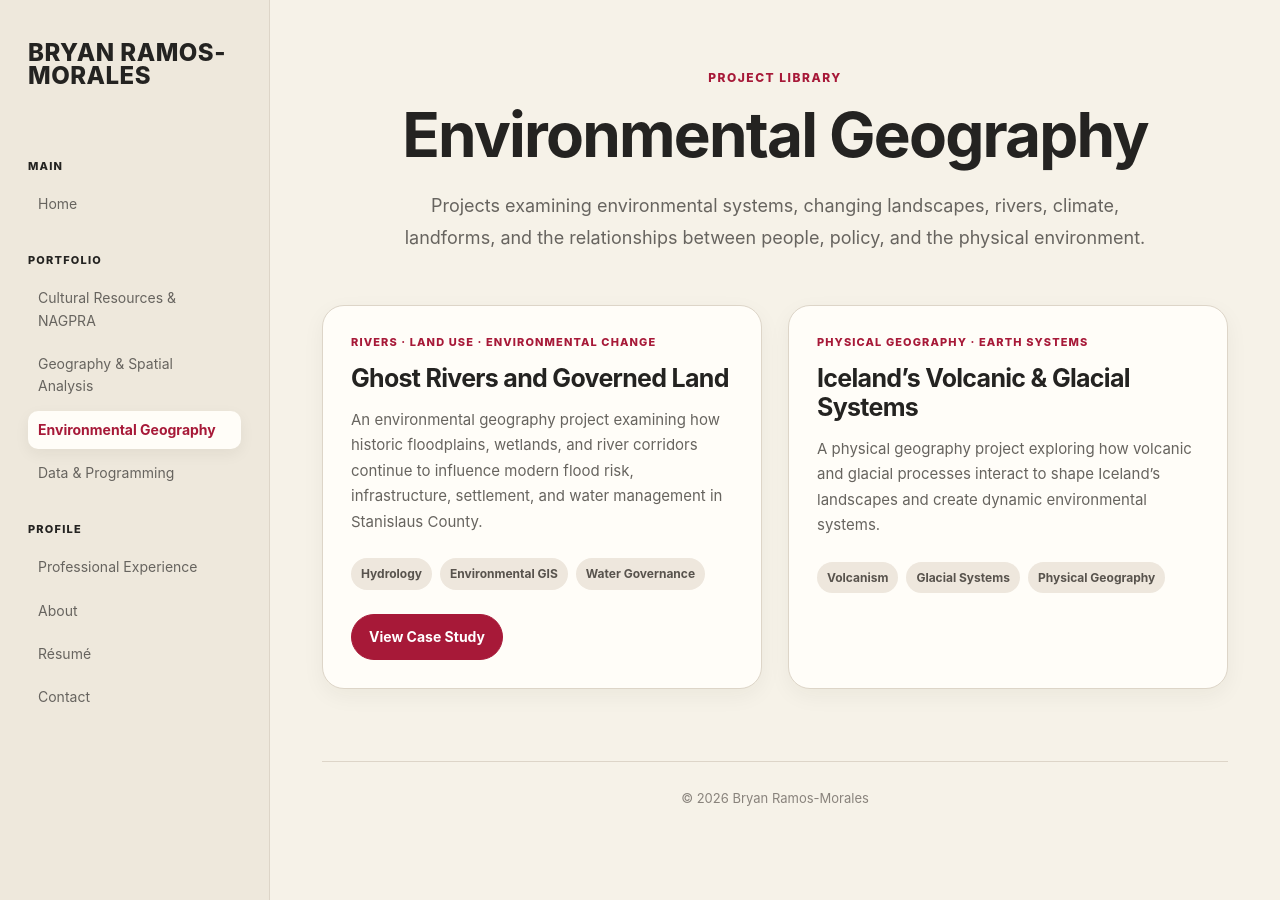
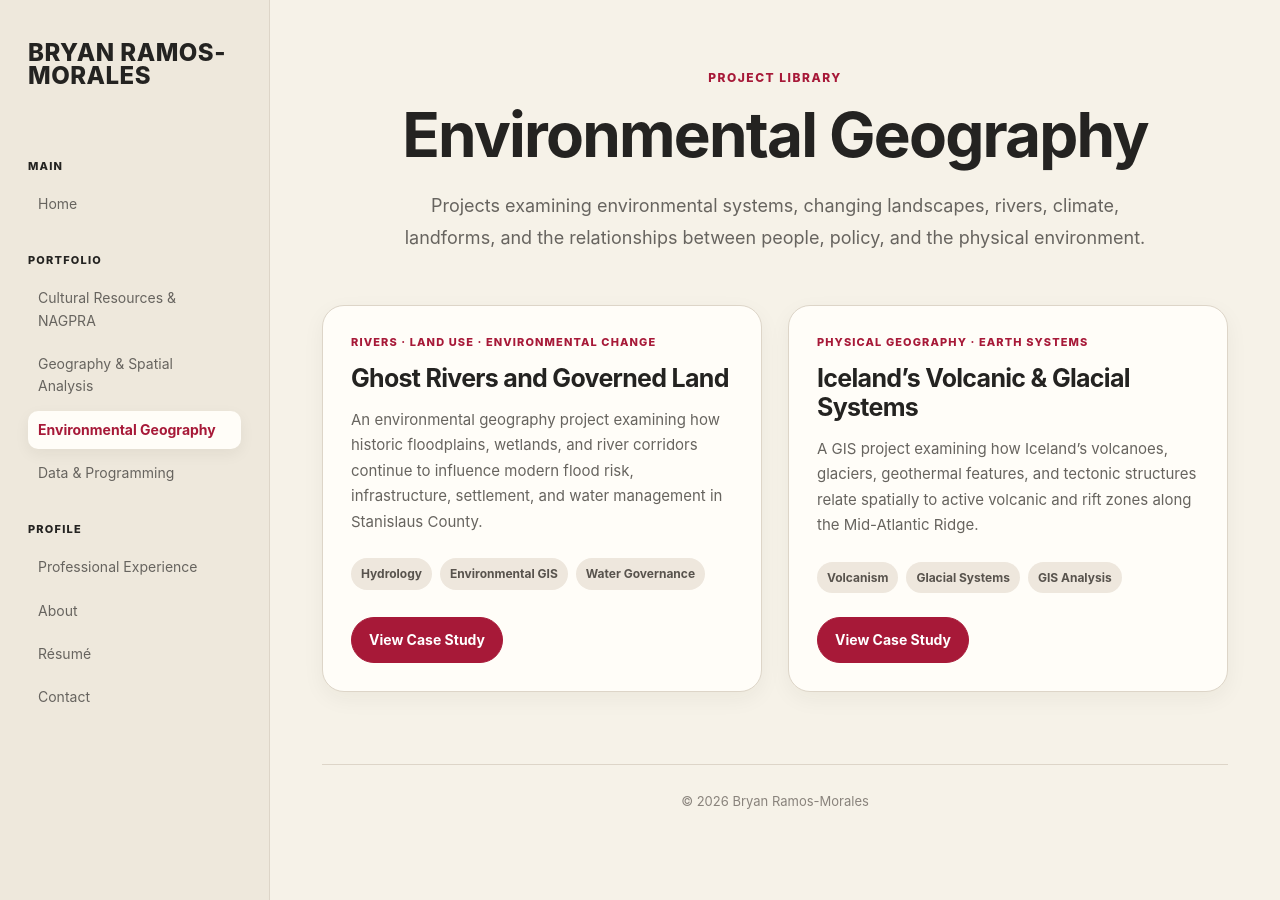
Before and after one commit to bramosmorales/bramosmorales.github.io, a Jekyll site: the page built from environmental-geography.html, in a window 1280 px wide. Built offline with Jekyll 4.4.1, drawn with Linux system fonts in a browser that asks for light colours.

Commit message:
Connect Iceland case study button

```diff
--- a/environmental-geography.html
+++ b/environmental-geography.html
@@ -69,16 +69,23 @@ section: "environmental"
       </h2>
 
       <p>
-        A physical geography project exploring how volcanic and glacial
-        processes interact to shape Iceland’s landscapes and create
-        dynamic environmental systems.
+        A GIS project examining how Iceland’s volcanoes, glaciers,
+        geothermal features, and tectonic structures relate spatially
+        to active volcanic and rift zones along the Mid-Atlantic Ridge.
       </p>
 
       <div class="tag-list">
         <span class="tag">Volcanism</span>
         <span class="tag">Glacial Systems</span>
-        <span class="tag">Physical Geography</span>
+        <span class="tag">GIS Analysis</span>
       </div>
+
+      <a
+        class="button"
+        href="{{ '/projects/iceland-volcanic-glacial-systems/' | relative_url }}"
+      >
+        View Case Study
+      </a>
 
     </div>
   </article>
```
